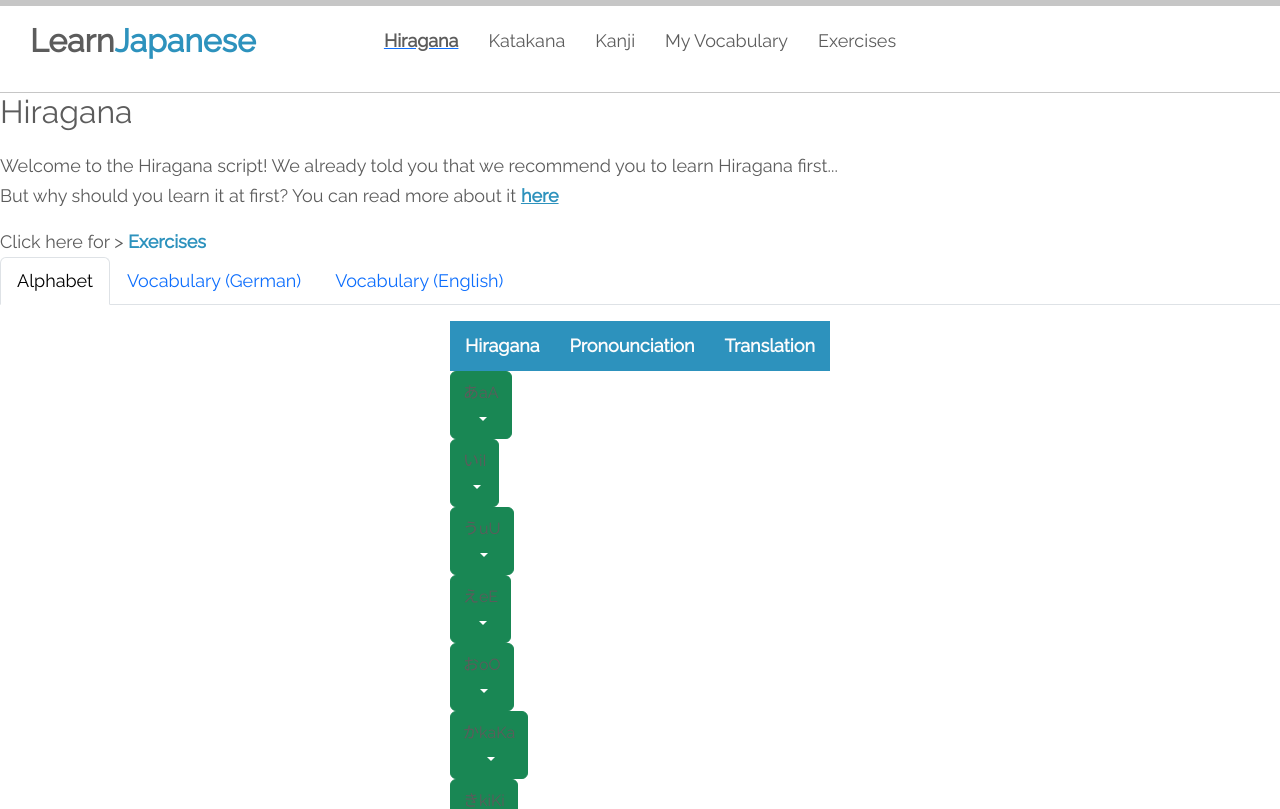
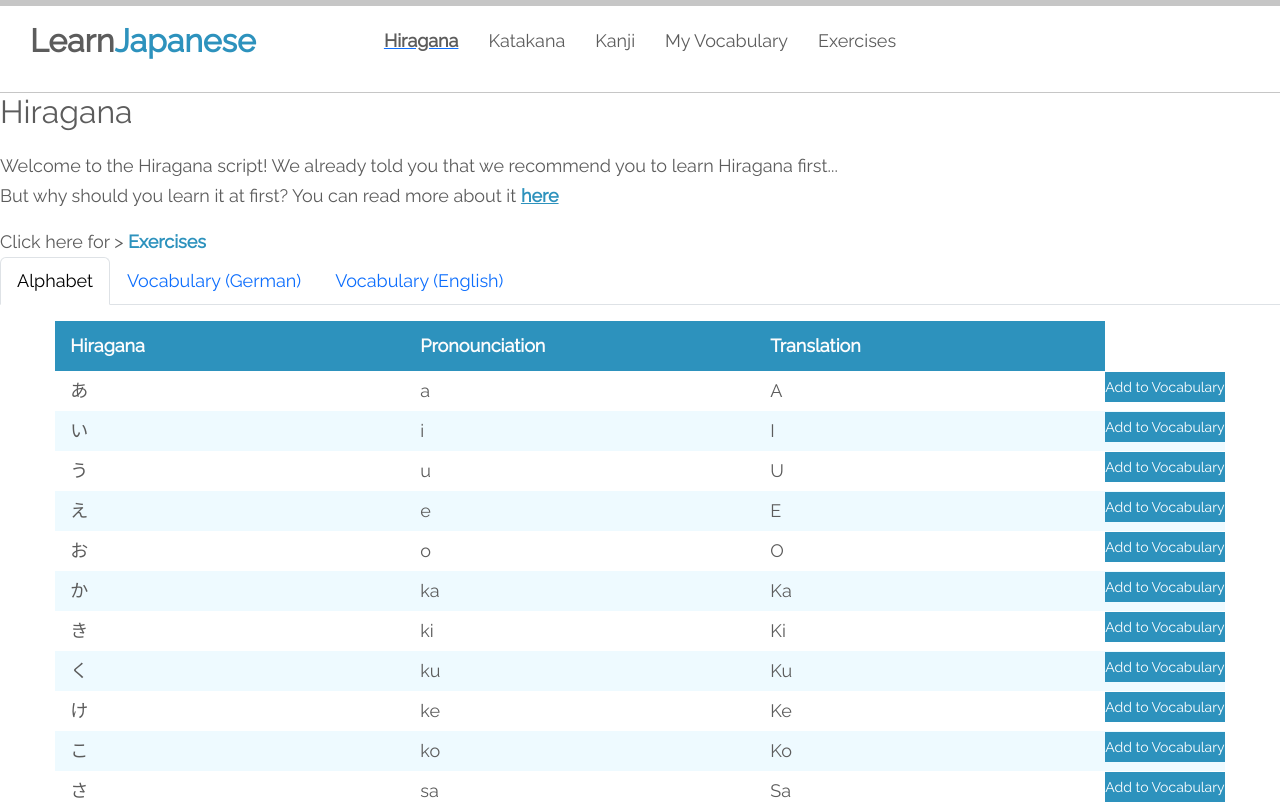
Before and after one commit to kutaykurt/learnjapanese, a React (Create React App) app: page /hiragana in a window 1280 px wide. Shown: the top 809 px of the page. Built offline with nearby package versions, Linux system fonts and the light colour scheme.

Commit message:
Verbesserungen beim Design

```diff
--- a/src/components/VocabularyProvider.jsx
+++ b/src/components/VocabularyProvider.jsx
@@ -6,8 +6,23 @@ export const VocabularyProvider = ({ children }) => {
   const [vocabularyList, setVocabularyList] = useState([]);
 
   const addVocabulary = (newVocabulary) => {
-    newVocabulary.id = Date.now();
-    setVocabularyList([...vocabularyList, newVocabulary]);
+    // Überprüfe, ob die Vokabel bereits in der Liste vorhanden ist
+    const isVocabularyExists = vocabularyList.some(
+      (vocab) =>
+        vocab.character === newVocabulary.character &&
+        vocab.pronunciation === newVocabulary.pronunciation &&
+        vocab.translation === newVocabulary.translation
+    );
+
+    if (!isVocabularyExists) {
+      // Wenn die Vokabel noch nicht vorhanden ist, füge sie hinzu
+      newVocabulary.id = Date.now();
+      setVocabularyList([...vocabularyList, newVocabulary]);
+    } else {
+      console.log('Vocabulary already exists:', newVocabulary);
+      // Hier könntest du eine Benachrichtigung anzeigen oder einfach die Existenz der Vokabel loggen
+      alert("Vocabulary already in your list!")
+    }
   };
 
   const removeVocabulary = (id) => {
--- a/src/pages/Homepage/Hiragana/Alphabet/Alphabet.jsx
+++ b/src/pages/Homepage/Hiragana/Alphabet/Alphabet.jsx
@@ -24,7 +24,9 @@ const Alphabet = () => {
     getJapaneseData();
   }, [id]);
 
-  const totalPagesAlphabet = Math.ceil(japaneseData.alphabet.length / ITEMS_PER_PAGE);
+  const totalPagesAlphabet = Math.ceil(
+    japaneseData.alphabet.length / ITEMS_PER_PAGE
+  );
 
   const handleSelectVocabulary = (item) => {
     addVocabulary(item); // Füge das ausgewählte Vokabular zur Liste hinzu
@@ -37,20 +39,14 @@ const Alphabet = () => {
     return japaneseData.alphabet
       .slice(startIndex, endIndex)
       .map((item, index) => (
-        <Dropdown key={index}>
-          <Dropdown.Toggle variant="success" id="dropdown-basic">
-            <div className="table-row">
-              <span className="table-cell">{item.character}</span>
-              <span className="table-cell">{item.pronunciation}</span>
-              <span className="table-cell">{item.translation}</span>
-            </div>
-          </Dropdown.Toggle>
-          <Dropdown.Menu>
-            <Dropdown.Item onClick={() => handleSelectVocabulary(item)}>
-              Add to your Vocabulary
-            </Dropdown.Item>
-          </Dropdown.Menu>
-        </Dropdown>
+          <tr key={index} className="list-items-container equal-column-width">
+            <td>{item.character}</td>
+            <td>{item.pronunciation}</td>
+            <td>{item.translation}</td>
+            <button onClick={() => handleSelectVocabulary(item)} className='add-button'>
+            Add to Vocabulary
+          </button>
+          </tr>
       ));
   };
 
--- a/src/pages/Homepage/Hiragana/hiragana.scss
+++ b/src/pages/Homepage/Hiragana/hiragana.scss
@@ -48,7 +48,7 @@ table {
   justify-content: center;
 }
 
-th {
+th{
   border: 1px black solid;
   padding: 10px 15px;
   background-color: $main-blue;
@@ -63,6 +63,13 @@ td {
 
 .list-items-container:nth-child(odd) {
     background-color: $list-item-grey;
+}
+
+.add-button {
+  border: none;
+  font-size: 14px;
+  background-color: $main-blue;
+  color: white;
 }
 
 @keyframes hiragana-start-effect {
```
